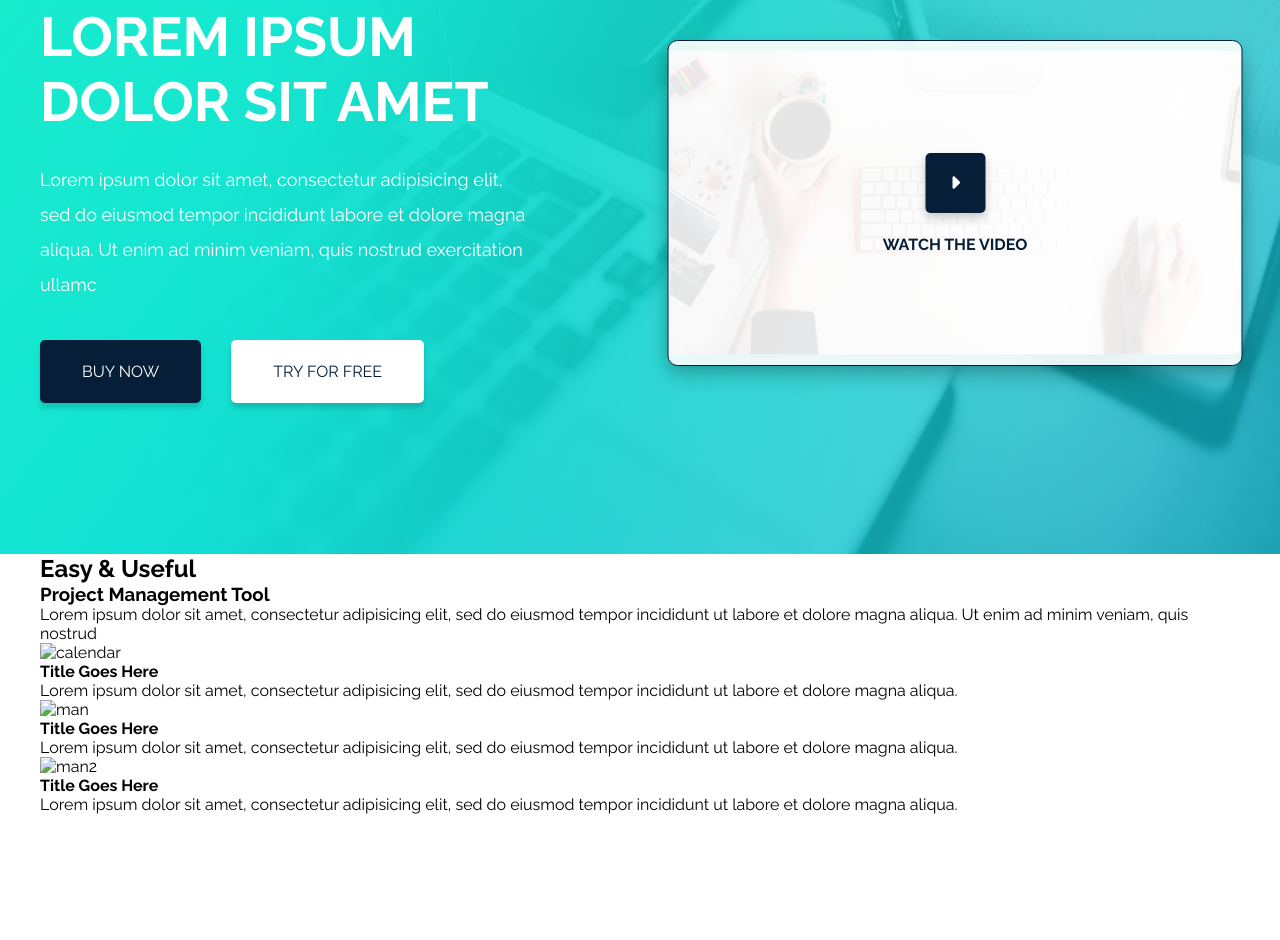
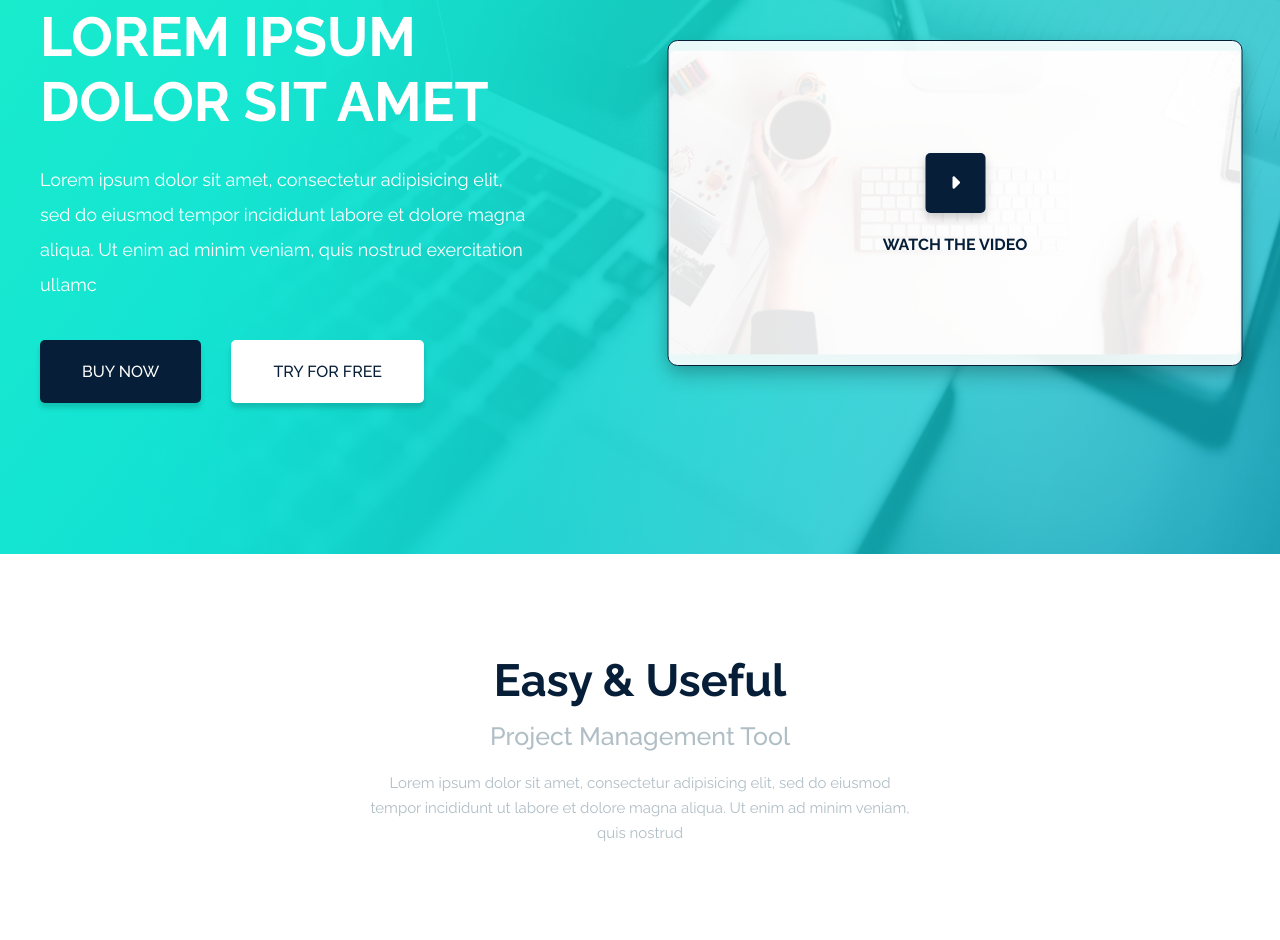
Before and after one commit to Flareonn/dartService, a plain HTML site: page index.html in a window 1280 px wide. Shown: the part 246-1186 px from the top of the page. Before the commit the page ends 1079 px from the top, so only its background shows below. Drawn offline with nearby package versions, Linux system fonts and the light colour scheme.

Commit message:
Fixed main.sass, Added benefits section styles. Add new standart Titles

```diff
--- a/dist/css/style.css
+++ b/dist/css/style.css
@@ -39,7 +39,7 @@ img {
 }
 
 input, body, button {
-  font-family: 'Raleway', sans-serif;
+  font-family: 'Raleway',	sans-serif;
 }
 
 body {
@@ -62,20 +62,39 @@ fieldset {
 
 .container {
   max-width: 1200px;
-  margin: 0px auto;
-  padding: 0px 15px;
+  margin: 0px	auto;
+  padding: 0px	15px;
 }
 
 a {
   color: #ffffff;
-  -webkit-transition: all .25s linear;
-  transition: all .25s linear;
+  -webkit-transition: all	.25s	linear;
+  transition: all	.25s	linear;
 }
 
 a:hover {
   color: #061e37;
-  -webkit-transition: all .25s linear;
-  transition: all .25s linear;
+  -webkit-transition: all	.25s	linear;
+  transition: all	.25s	linear;
+}
+
+h2.title {
+  font-size: 45px;
+  font-weight: 600;
+  color: #061e37;
+}
+
+h3.subtitle {
+  font-size: 25px;
+  font-weight: 500;
+  color: #b0bec5;
+}
+
+p.description {
+  font-size: 15px;
+  font-weight: 400;
+  line-height: 25px;
+  color: #b0bec5;
 }
 
 .icon-square {
@@ -95,8 +114,8 @@ a:hover {
           box-shadow: 0 5px 10px rgba(0, 0, 0, 0.2);
   border-radius: 5px;
   margin-bottom: 22px;
-  -webkit-transition: all .25s linear;
-  transition: all .25s linear;
+  -webkit-transition: all	.25s	linear;
+  transition: all	.25s	linear;
 }
 
 .icon-square > i {
@@ -231,6 +250,7 @@ a:hover {
   border-radius: 5px;
   text-decoration: none;
   text-transform: uppercase;
+  font-weight: 500;
 }
 
 .main-links__button:first-child {
@@ -265,6 +285,7 @@ a:hover {
       -ms-flex: 1 0 50%;
           flex: 1 0 50%;
   margin-right: -15px;
+  position: relative;
 }
 
 .main__video {
@@ -325,6 +346,98 @@ a:hover {
   z-index: -1;
 }
 
+.benefits {
+  padding: 100px 0px;
+}
+
+.benefits-header {
+  display: -webkit-box;
+  display: -ms-flexbox;
+  display: flex;
+  -webkit-box-pack: center;
+      -ms-flex-pack: center;
+          justify-content: center;
+  -webkit-box-align: center;
+      -ms-flex-align: center;
+          align-items: center;
+  -webkit-box-orient: vertical;
+  -webkit-box-direction: normal;
+      -ms-flex-direction: column;
+          flex-direction: column;
+}
+
+.benefits-header > h3.subtitle {
+  margin: 14px 0px 20px 0;
+}
+
+.benefits-header > p.description {
+  width: 45%;
+  text-align: center;
+}
+
+.benefits-grid {
+  display: -webkit-box;
+  display: -ms-flexbox;
+  display: flex;
+  margin: 97px 0px 78px 0px;
+}
+
+.benefits-grid__block {
+  text-align: center;
+  -webkit-box-flex: 1;
+      -ms-flex: 1;
+          flex: 1;
+  margin-right: 5%;
+}
+
+.benefits-grid__block:last-child {
+  margin-right: 0;
+}
+
+.benefits-grid__icon {
+  max-height: 70px;
+}
+
+.benefits-grid__title {
+  margin: 42.5px 0px 20px 0;
+  font-size: 20px;
+  font-weight: 600;
+  line-height: 25px;
+  color: #061e37;
+}
+
+.benefits-grid__desc {
+  font-size: 15px;
+  font-weight: 400;
+  line-height: 20px;
+  color: #b0bec5;
+}
+
+.benefits-button {
+  display: -webkit-box;
+  display: -ms-flexbox;
+  display: flex;
+  -webkit-box-pack: center;
+      -ms-flex-pack: center;
+          justify-content: center;
+}
+
+.benefits-button > a {
+  -webkit-box-shadow: 0 5px 5px rgba(0, 0, 0, 0.15);
+          box-shadow: 0 5px 5px rgba(0, 0, 0, 0.15);
+  border-radius: 5px;
+  background-color: #1de9b6;
+  padding: 22px 25px;
+  text-decoration: none;
+  font-size: 15px;
+  font-weight: 700;
+  text-transform: uppercase;
+}
+
+.benefits-button > a:hover {
+  color: #ffffff;
+}
+
 /*
 	Примеры вариаций названий блоков
 	@import 'interface'
```
Also changed, not shown: 1 other file.
